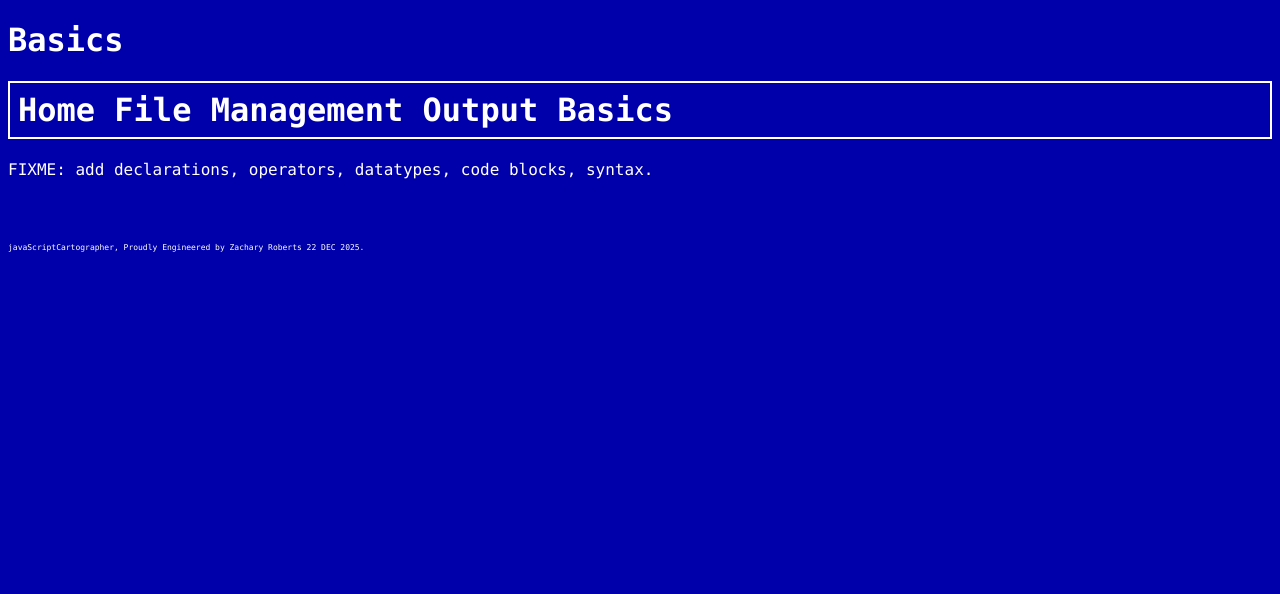
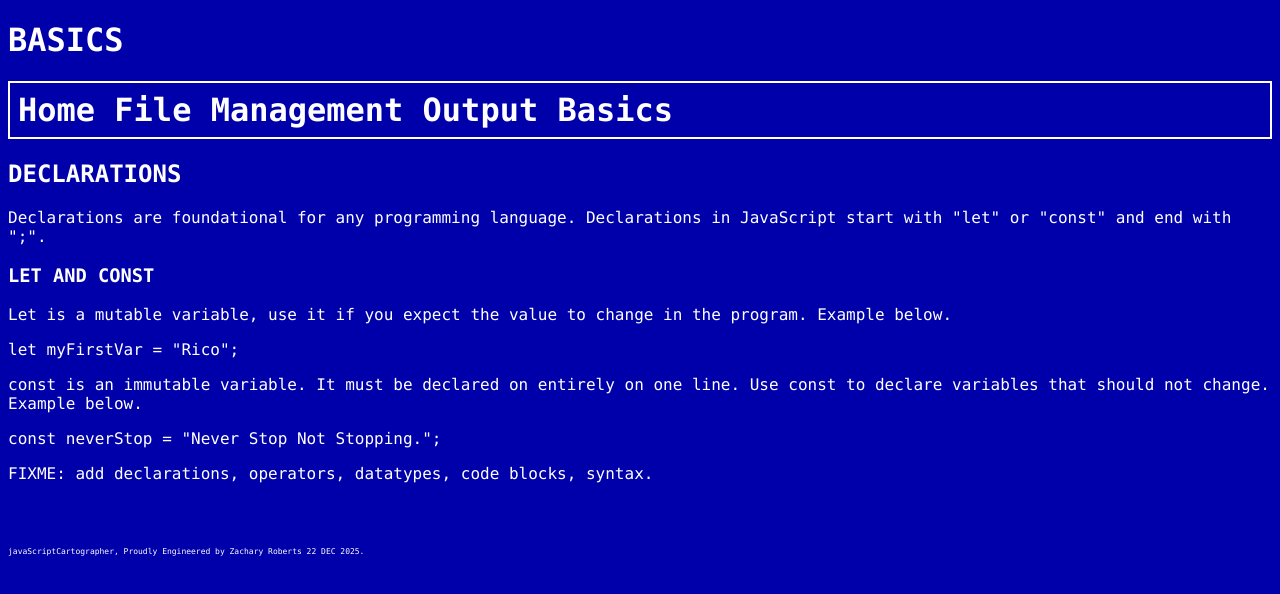
Before and after one commit to zeerob440/javaScriptCartographer, a plain HTML site: page basics/index.html in a window 1280 px wide. Drawn offline with Linux system fonts and the light colour scheme.

Commit message:
feat: added content to basics/index.html

```diff
--- a/basics/index.html
+++ b/basics/index.html
@@ -16,7 +16,7 @@
 
 <body>
 	<header>
-	<h1>Basics<h1>
+	<h1>BASICS<h1>
 	<nav>
 		<a href="../index.html">Home</a>
         <a href="../file-management/index.html">File Management</a>
@@ -25,7 +25,31 @@
 	</nav>
 	</header>
 	<main>
+		<h2>DECLARATIONS</h2>
+		<p>
+			Declarations are foundational for any programming language. Declarations in JavaScript start with "let" or "const" and end with ";".
+		</p>
+
+		<h3>LET AND CONST</h3>
+
+		<p>
+			Let is a mutable variable, use it if you expect the value to change in the program. Example below.
+		</p>
+
+		<p>
+			let myFirstVar = "Rico";
+		</p>
+
+		<p>
+			const is an immutable variable. It must be declared on entirely on one line. Use const to declare variables that should not change.
+			Example below.
+		</p>
+
+		<p>
+			const neverStop = "Never Stop Not Stopping.";
+		</p>
         <p>
+
             FIXME: add declarations, operators, datatypes, code blocks, syntax.
         </p>
 
```
